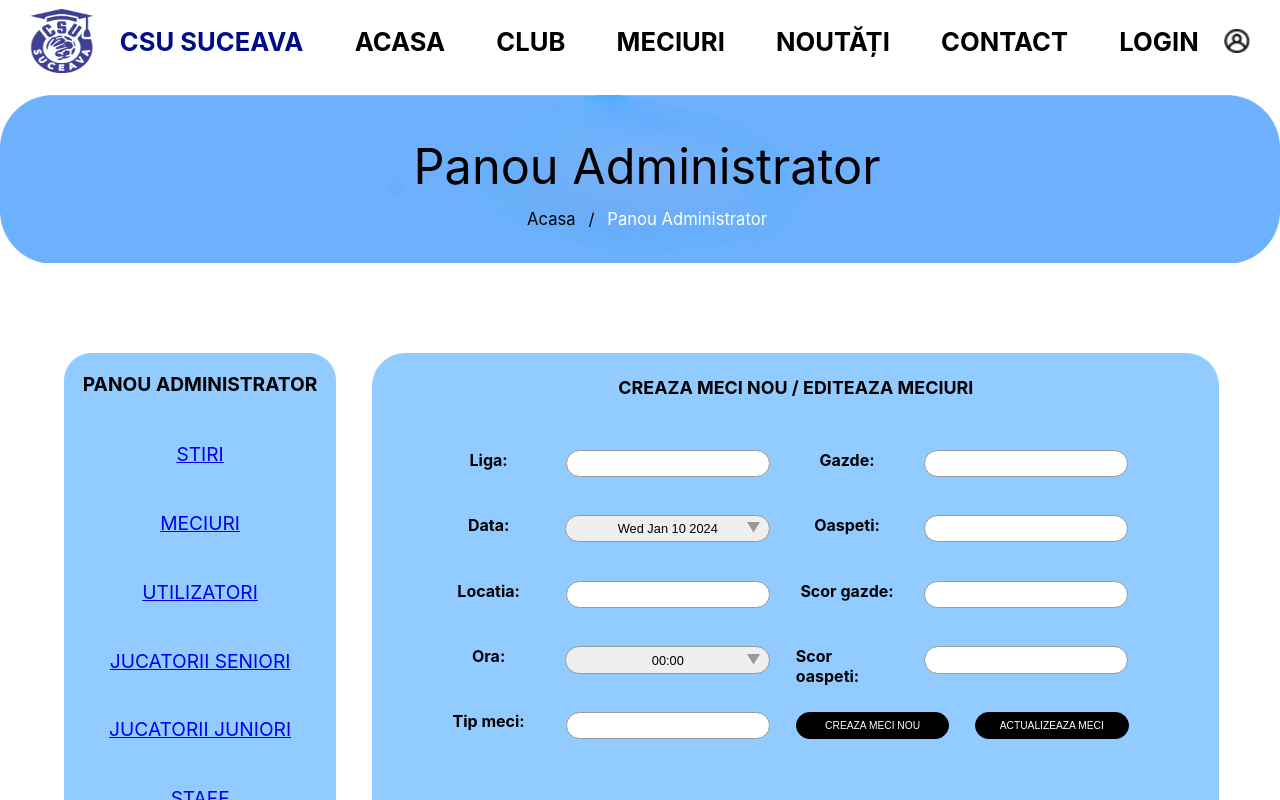
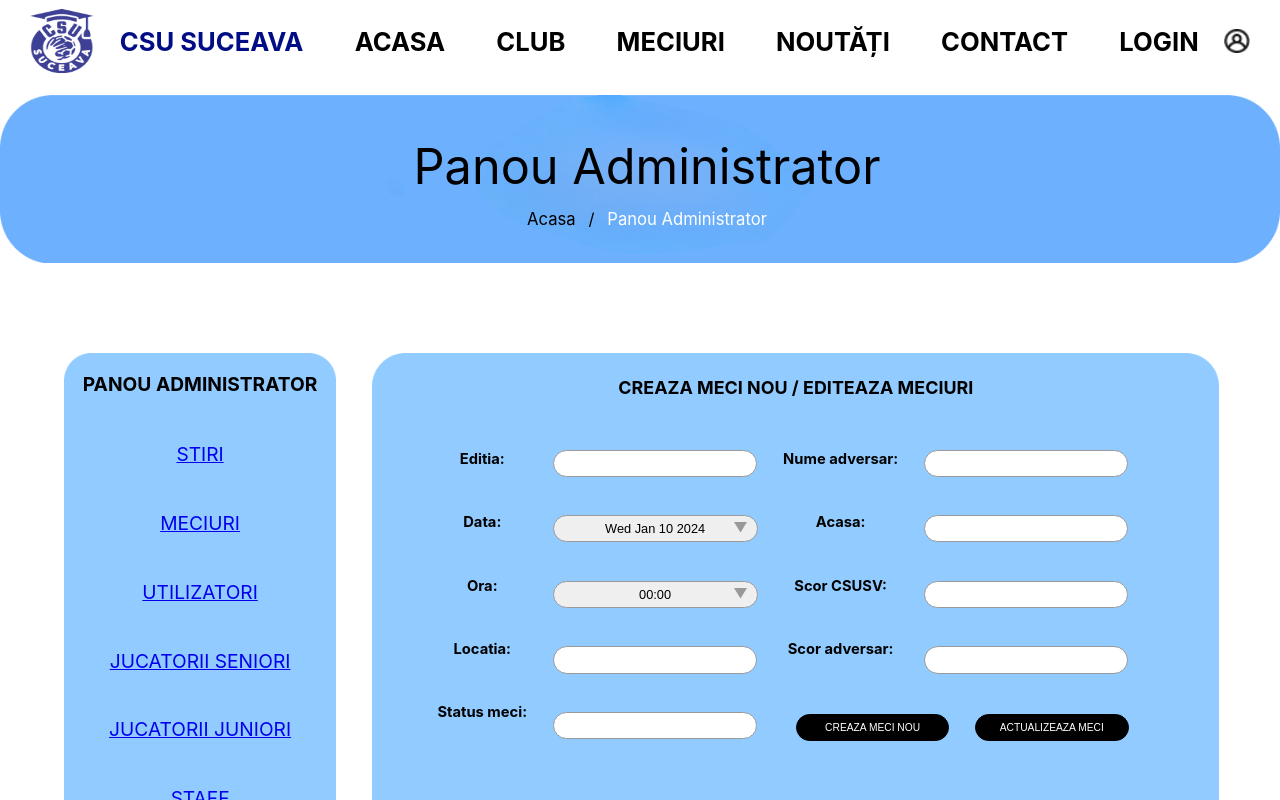
Before and after one commit to HandBallDevs/CSM_Suceava_FE, a React (Create React App) app: page /adminmeciuri in a window 1280 px wide. Shown: the top 800 px of the page. Built offline with nearby package versions, Linux system fonts and the light colour scheme.

Commit message:
Update mic

```diff
--- a/src/Acasa.js
+++ b/src/Acasa.js
@@ -23,6 +23,7 @@ const Acasa = () => {
   });
 
   const [RezMeciData, setRezMeciData] = useState([]);
+  const [ViMeciData, setViMeciData] = useState([]);
   useEffect(() => {
     const fetchData = async () => {
       try {
@@ -33,6 +34,26 @@ const Acasa = () => {
           const data = await response.json();
           console.log("API Response:", data);
           setRezMeciData(data);
+        } else {
+          console.error("API Error:", response.statusText);
+        }
+      } catch (error) {
+        console.error("API Error:", error.message);
+      }
+    };
+
+    fetchData();
+  }, []);
+  useEffect(() => {
+    const fetchData = async () => {
+      try {
+        const response = await fetch(
+          "https://handballdevsbe.azurewebsites.net/api/meci?tipCampionat=1"
+        );
+        if (response.ok) {
+          const data = await response.json();
+          console.log("API Response:", data);
+          setViMeciData(data);
         } else {
           console.error("API Error:", response.statusText);
         }
@@ -120,7 +141,7 @@ const Acasa = () => {
             <div className="word-list-6">
               <p className="word-6 rezultate">Meciuri Viitoare</p>
               <div className="news-viitoare">
-                {RezMeciData.slice(0, 3).map((item, index) => (
+                {ViMeciData.slice(0, 3).map((item, index) => (
                   <>
                     <div className="image-with-text" key={index}>
                       <img src={LogoImage} alt="" className="rezultate-image" />
--- a/src/AdminMeciuri.css
+++ b/src/AdminMeciuri.css
@@ -144,7 +144,7 @@
   }
 
   .workspace-row1-ADMmeciuri{
-    margin-top: -2.1vw;
+    margin-top: -2.0vw;
     gap:2vw;
     margin-left: 11vw;
     margin-right: -15vw;
@@ -166,7 +166,7 @@
 
   .workspace-collumn-ADMmeciuri
   {
-    width: 8vw;
+
     gap:3.55vw;
   }
 
@@ -177,7 +177,7 @@
 
   .workspace-labels-ADMmeciuri
   {
-    font-size: 1.25vw;
+    font-size: 1.15vw;
     font-weight: bold;
   }
 
--- a/src/AdminMeciuri.js
+++ b/src/AdminMeciuri.js
@@ -75,43 +75,44 @@ const AdminMeciuri = () => {
 
           <div className="workspace-row-ADMmeciuri">
             <div className="workspace-collumn-ADMmeciuri">
-              <label className="workspace-labels-ADMmeciuri" htmlFor="liga">
-                Liga:
+              <label className="workspace-labels-ADMmeciuri" htmlFor="editia">
+                Editia:
               </label>
               <label className="workspace-labels-ADMmeciuri" htmlFor="data">
                 Data:
               </label>
+              <label className="workspace-labels-ADMmeciuri" htmlFor="ora">
+                Ora:
+              </label>
               <label className="workspace-labels-ADMmeciuri" htmlFor="locatia">
                 Locatia:
               </label>
-              <label className="workspace-labels-ADMmeciuri" htmlFor="ora">
-                Ora:
-              </label>
-              <label className="workspace-labels-ADMmeciuri" htmlFor="tipmeci">
-                Tip meci:
+
+              <label className="workspace-labels-ADMmeciuri" htmlFor="statusmeci">
+                Status meci:
               </label>
             </div>
 
             <div className="workspace-collumn-input-ADMmeciuri">
               <input type="text" id="liga" className="workspace-inputs-ADMmeciuri" />
               <select id="data" className="workspace-choicebox-ADMmeciuri"></select>
+              <select id="ora" className="workspace-choicebox-ADMmeciuri"></select>
               <input type="text" id="locatia" className="workspace-inputs-ADMmeciuri" />
-              <select id="ora" className="workspace-choicebox-ADMmeciuri"></select>
               <input type="text" id="tipmeci" className="workspace-inputs-ADMmeciuri" />
             </div>
 
             <div className="workspace-collumn-ADMmeciuri">
-              <label className="workspace-labels-ADMmeciuri" htmlFor="gazde">
-                Gazde:
+              <label className="workspace-labels-ADMmeciuri" htmlFor="numeadversar">
+                Nume adversar:
               </label>
-              <label className="workspace-labels-ADMmeciuri" htmlFor="oaspeti">
-                Oaspeti:
+              <label className="workspace-labels-ADMmeciuri" htmlFor="acasa">
+                Acasa:
               </label>
-              <label className="workspace-labels-ADMmeciuri" htmlFor="scorgazde">
-                Scor gazde:
+              <label className="workspace-labels-ADMmeciuri" htmlFor="scorcsusv">
+                 Scor CSUSV:
               </label>
-              <label className="workspace-labels-ADMmeciuri" htmlFor="scoroaspeti">
-                Scor oaspeti:
+              <label className="workspace-labels-ADMmeciuri" htmlFor="scorinamic">
+                Scor adversar:
               </label>
             </div>
 
--- /dev/null
+++ b/src/BackDeleteMeci.js
@@ -0,0 +1,54 @@
+import React, { useEffect } from 'react';
+
+const BackDeleteMeci = () => {
+  useEffect(() => {
+    const fetchMeciIds = async () => {
+      try {
+        const response = await fetch(
+          'https://handballdevsbe.azurewebsites.net/api/meci?statusMeci=0&tipCampionat=0'
+        );
+
+        if (response.ok) {
+          const data = await response.json();
+          const meciIdsToDelete = data.map((meci) => meci.id);
+          deleteMecisByIds(meciIdsToDelete);
+        } else {
+          console.error('API Error:', response.statusText);
+        }
+      } catch (error) {
+        console.error('API Error:', error.message);
+      }
+    };
+
+    const deleteMecisByIds = async (ids) => {
+      try {
+        for (const id of ids) {
+          const response = await fetch(
+            `https://handballdevsbe.azurewebsites.net/api/meci?statusMeci=0&tipCampionat=0&id=${id}`,
+            {
+              method: 'DELETE',
+              headers: {
+                'Content-Type': 'application/json',
+                // Add any additional headers or authentication tokens if needed
+              },
+            }
+          );
+
+          if (response.ok) {
+            console.log(`Meci with ID ${id} deleted successfully.`);
+          } else {
+            console.error(`Failed to delete Meci with ID ${id}.`);
+          }
+        }
+      } catch (error) {
+        console.error('API Error:', error.message);
+      }
+    };
+
+    fetchMeciIds();
+  }, []);
+
+  return null;
+};
+
+export default BackDeleteMeci;
--- a/src/BackDeleteStaff.js
+++ /dev/null
@@ -1,40 +0,0 @@
-import React, { useEffect } from 'react';
-
-
-const BackDeleteStaff = () => {
- useEffect(() => {
-    const fetchData = async () => {
-      try {
-        // Example data to be used as criteria for deletion
-        const criteria = {
-          tiplot: 0
-
-        };
-
-        const response = await fetch('https://handballdevsbe.azurewebsites.net/api/staff?tipLot=0', {
-          method: 'GET',
-          headers: {
-            'Content-Type': 'application/json',
-          },
-          body: JSON.stringify(criteria),
-        });
-
-        if (response.ok) {
-          const data = await response.json();
-          console.log('API Response:', data);
-        } else {
-          console.error('API Error:', response.statusText);
-        }
-      } catch (error) {
-        console.error('API Error:', error.message);
-      }
-    };
-
-    fetchData();
-  }, []); // The empty dependency array means this effect runs once when the component mounts
-
-  return null;
-}
-
-
-export default BackDeleteStaff;
--- a/src/CalendarMeciuri.js
+++ b/src/CalendarMeciuri.js
@@ -20,6 +20,27 @@ import BackAdaugaMeci from "./BackAdaugaMeci";
 
 const CalendarMeciuri = () => {
   const [RezultatData, setRezMeciData] = useState([]);
+  const [ViMeciData, setViMeciData] = useState([]);
+  useEffect(() => {
+    const fetchData = async () => {
+      try {
+        const response = await fetch(
+          "https://handballdevsbe.azurewebsites.net/api/meci?tipCampionat=1"
+        );
+        if (response.ok) {
+          const data = await response.json();
+          console.log("API Response:", data);
+          setRezMeciData(data);
+        } else {
+          console.error("API Error:", response.statusText);
+        }
+      } catch (error) {
+        console.error("API Error:", error.message);
+      }
+    };
+
+    fetchData();
+  }, []);
   useEffect(() => {
     const fetchData = async () => {
       try {
@@ -29,7 +50,7 @@ const CalendarMeciuri = () => {
         if (response.ok) {
           const data = await response.json();
           console.log("API Response:", data);
-          setRezMeciData(data);
+          setViMeciData(data);
         } else {
           console.error("API Error:", response.statusText);
         }
@@ -107,7 +128,7 @@ const CalendarMeciuri = () => {
           <div className="word-list-viitoare">
             <p className="word-viitoare rezultate">MECIURILE VIITOARE</p>
             <div className="news-rezultate2">
-            {RezultatData.slice(0, 2).map((item, index) => (
+            {ViMeciData.slice(0, 2).map((item, index) => (
                 <>
                   <div className="image-with-text2" key={index}>
                     <p className="text-deasupra-viitoare">
--- a/src/Contact.js
+++ b/src/Contact.js
@@ -12,8 +12,9 @@ import Meniujos from "./Meniujos";
 import { useSpring, animated } from 'react-spring';
 import BackAdaugaStaff from "./BackAdaugaStaff";
 import BackInterogare from "./BackInterogare";
-import BackDeleteStaff from "./BackDeleteStaff";
+import BackDeleteStaff from "./BackDeleteMeci";
 import Backend from "./Backend";
+import BackDeleteMeci from "./BackDeleteMeci";
 
 const Contact = () => {
 
@@ -22,11 +23,11 @@ const Contact = () => {
     from: { opacity: 0 },
   });
 
-  Backend();
   return (
     <animated.div style={springProps}>
     <div className="app-container">
       <Meniusus />
+      <BackDeleteMeci/>
 
 
       <div className="title-PGContact">
```
